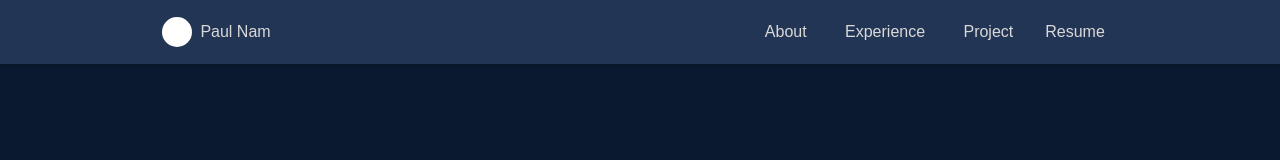
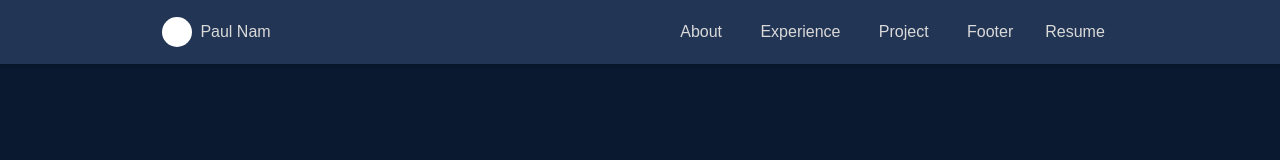
Before and after one commit to poul0315/NextJs-Portfolio, a Next.js app: page / in a window 1280 px wide. Shown: the top 160 px of the page. Built offline with nearby package versions, Linux system fonts and the light colour scheme.

Commit message:
feat(app): Linked footer (contact me) page to navbar

```diff
--- a/src/sections/Navbar.tsx
+++ b/src/sections/Navbar.tsx
@@ -32,6 +32,7 @@ function Navbar() {
         { name: "About", link: "about" },
         { name: "Experience", link: "experience" },
         { name: "Project", link: "project" },
+        { name: "Footer", link: "contact" },
     ];
 
     return (
```
